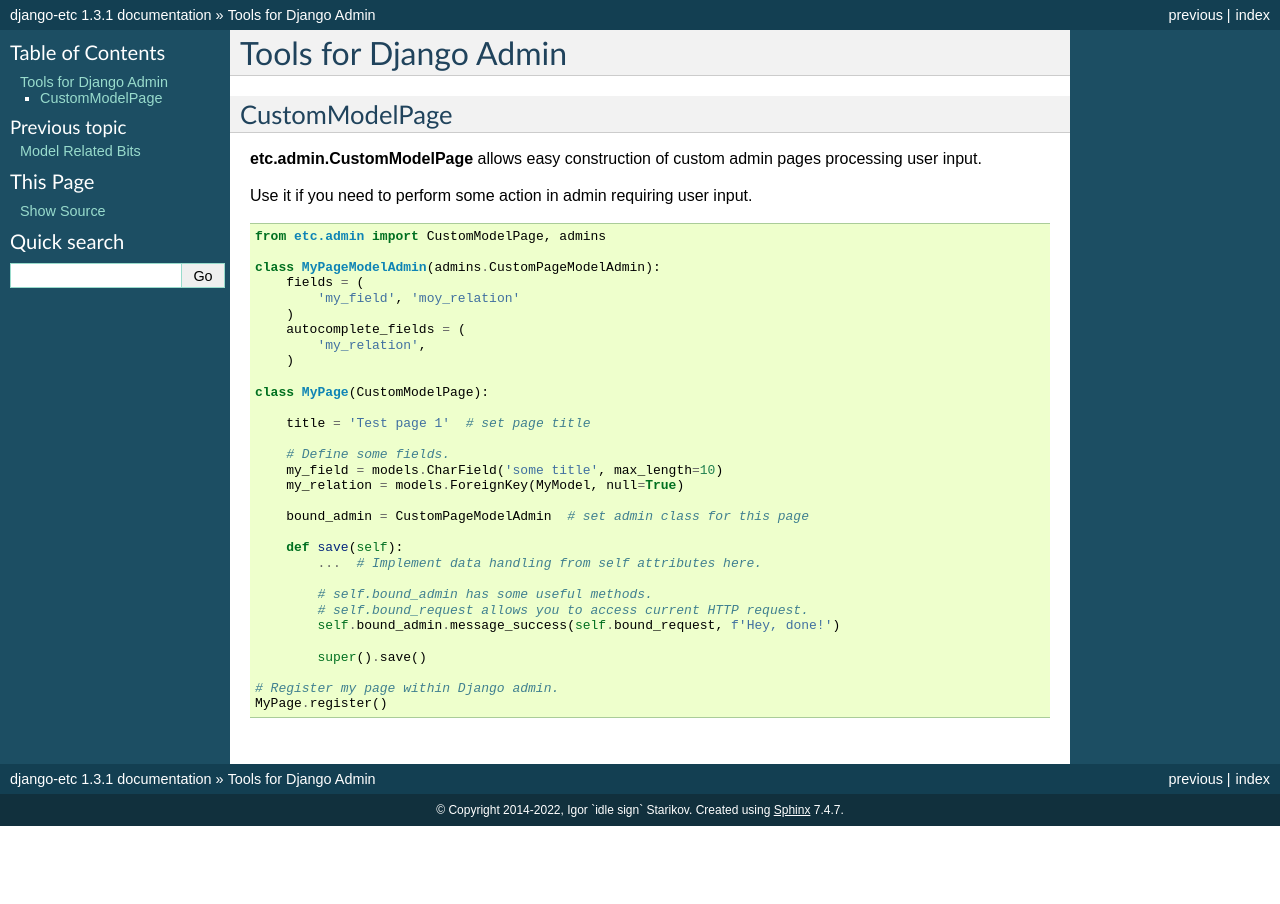
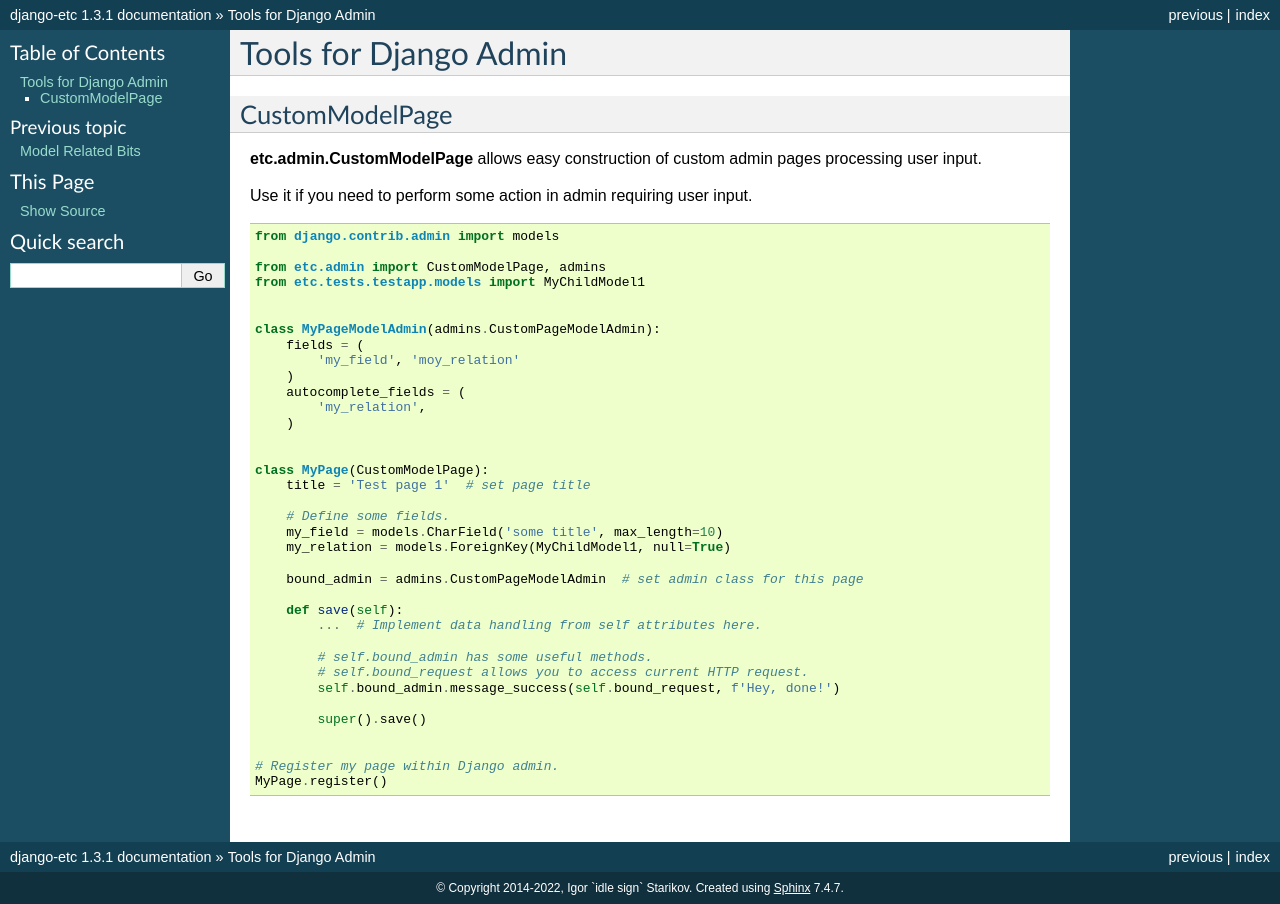
Before and after one commit to idlesign/django-etc, a Sphinx documentation site: the page built from docs/source/admin.rst, in a window 1280 px wide. Built offline with Sphinx 7.4.7, drawn with Linux system fonts in a browser that asks for light colours; pages that are not in the unit, such as notebooks, are missing from menus.

Commit message:
read me example executable

```diff
--- a/docs/source/admin.rst
+++ b/docs/source/admin.rst
@@ -11,7 +11,11 @@ Use it if you need to perform some action in admin requiring user input.
 
 .. code-block:: python
 
+    from django.contrib.admin import models
+
     from etc.admin import CustomModelPage, admins
+    from etc.tests.testapp.models import MyChildModel1
+
 
     class MyPageModelAdmin(admins.CustomPageModelAdmin):
         fields = (
@@ -21,15 +25,15 @@ Use it if you need to perform some action in admin requiring user input.
             'my_relation',
         )
 
+
     class MyPage(CustomModelPage):
-
         title = 'Test page 1'  # set page title
 
         # Define some fields.
         my_field = models.CharField('some title', max_length=10)
-        my_relation = models.ForeignKey(MyModel, null=True)
+        my_relation = models.ForeignKey(MyChildModel1, null=True)
 
-        bound_admin = CustomPageModelAdmin  # set admin class for this page
+        bound_admin = admins.CustomPageModelAdmin  # set admin class for this page
 
         def save(self):
             ...  # Implement data handling from self attributes here.
@@ -40,5 +44,6 @@ Use it if you need to perform some action in admin requiring user input.
 
             super().save()
 
+
     # Register my page within Django admin.
     MyPage.register()
```
